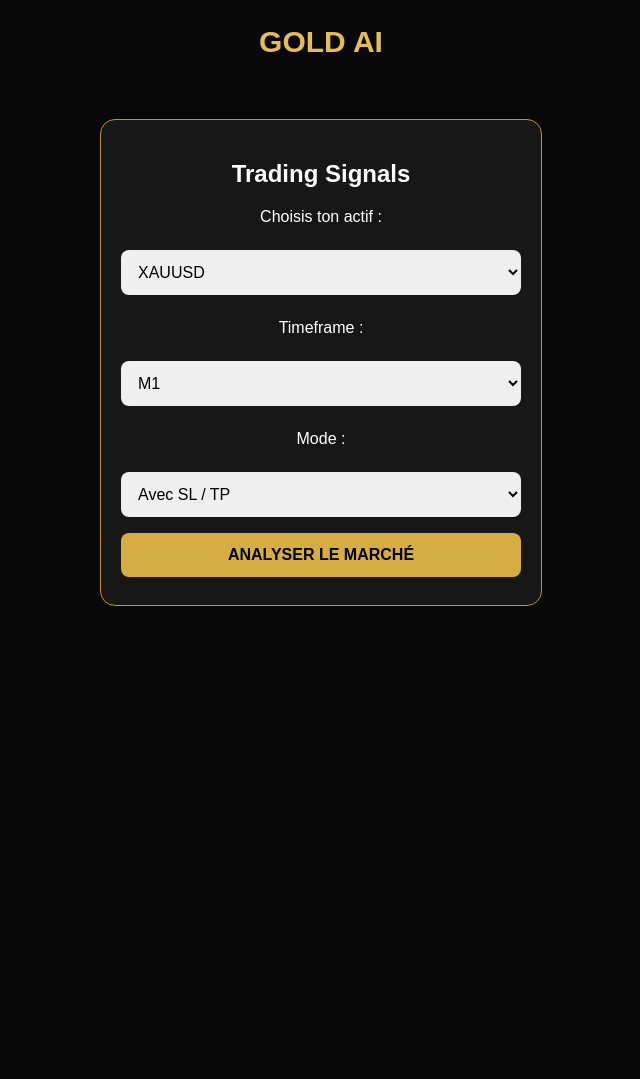
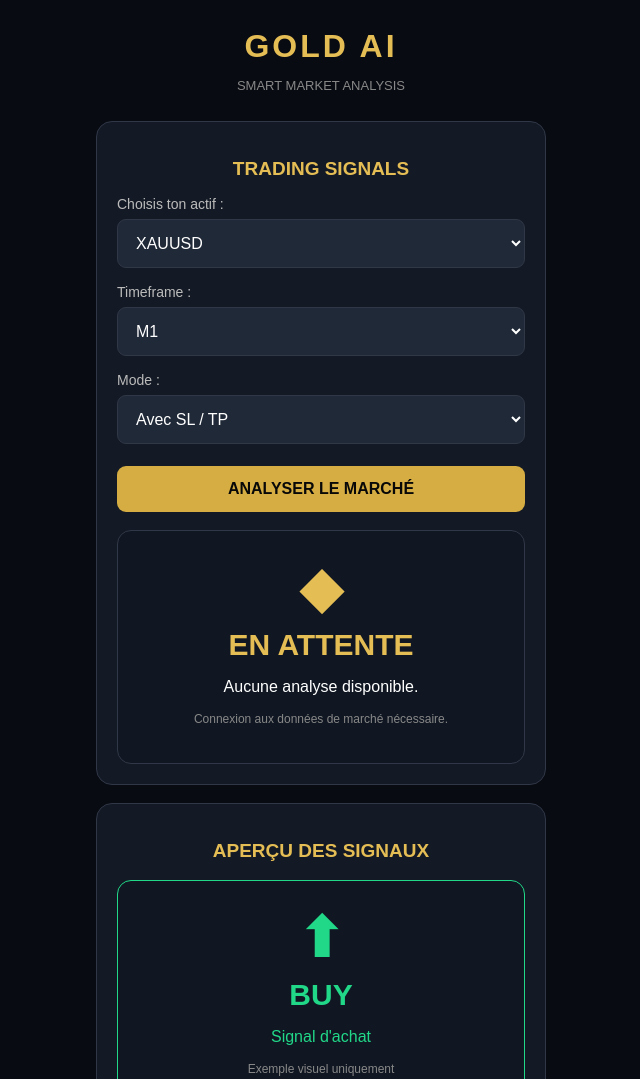
Before and after one commit to Sosor9/gold-ai, a plain HTML site: page index.html in a window 1280 px wide. Shown: the top 1079 px of the page, without its empty margins (319-959 px from the left). Before the commit the page ends 800 px from the top, so only its background shows below. Drawn offline with Linux system fonts and the light colour scheme.

Commit message:
Refactor index.html for improved styling and layout
Updated styles and improved layout for better user experience. Modified trading signals section and adjusted button functionalities.

```diff
--- a/index.html
+++ b/index.html
@@ -4,59 +4,148 @@
 <meta charset="UTF-8">
 <meta name="viewport" content="width=device-width, initial-scale=1.0">
 <title>GOLD AI</title>
+
 <style>
+* {
+  box-sizing: border-box;
+}
+
 body {
   margin: 0;
-  background: #080808;
+  background: #080b12;
   color: white;
   font-family: Arial, sans-serif;
+}
+
+header {
   text-align: center;
+  padding: 28px 15px;
+  font-size: 32px;
+  font-weight: bold;
+  color: #e5bd55;
+  letter-spacing: 3px;
 }
-header {
-  padding: 25px;
+
+.subtitle {
+  text-align: center;
+  color: #888;
+  font-size: 13px;
+  margin-top: -15px;
+}
+
+.container {
+  padding: 15px;
+  max-width: 480px;
+  margin: auto;
+}
+
+.card {
+  background: #141a25;
+  border: 1px solid #303747;
+  border-radius: 16px;
+  padding: 20px;
+  margin-bottom: 18px;
+}
+
+h2 {
   color: #e5bd55;
+  text-align: center;
+  font-size: 19px;
+}
+
+label {
+  display: block;
+  margin-top: 16px;
+  margin-bottom: 7px;
+  color: #bbb;
+  font-size: 14px;
+}
+
+select, button {
+  width: 100%;
+  padding: 14px;
+  border-radius: 9px;
+  border: 1px solid #303747;
+  background: #202938;
+  color: white;
+  font-size: 16px;
+}
+
+button {
+  margin-top: 22px;
+  background: #d5ad42;
+  color: #080808;
+  font-weight: bold;
+  border: none;
+  cursor: pointer;
+}
+
+button:active {
+  opacity: 0.8;
+}
+
+.signal {
+  text-align: center;
+  padding: 25px 15px;
+  border-radius: 14px;
+  background: #101722;
+  margin-top: 18px;
+  border: 1px solid #303747;
+}
+
+.signal-icon {
+  font-size: 55px;
+  font-weight: bold;
+}
+
+.signal-title {
   font-size: 30px;
   font-weight: bold;
+  margin: 8px;
 }
-.container {
+
+.buy {
+  color: #21d889;
+  border-color: #21d889;
+}
+
+.sell {
+  color: #ff5151;
+  border-color: #ff5151;
+}
+
+.neutral {
+  color: #e5bd55;
+}
+
+.info {
+  color: #888;
+  font-size: 12px;
+  text-align: center;
+  margin-top: 15px;
+}
+
+.footer {
+  text-align: center;
+  color: #666;
+  font-size: 12px;
   padding: 20px;
-}
-.card {
-  background: #171717;
-  border: 1px solid #b89535;
-  border-radius: 15px;
-  padding: 20px;
-  margin: 15px auto;
-  max-width: 400px;
-}
-select, button {
-  width: 100%;
-  padding: 13px;
-  margin: 8px 0;
-  border-radius: 8px;
-  border: none;
-  font-size: 16px;
-}
-button {
-  background: #d5ad42;
-  color: black;
-  font-weight: bold;
-  cursor: pointer;
-}
-.price {
-  color: #e5bd55;
-  font-size: 25px;
 }
 </style>
 </head>
+
 <body>
 
 <header>GOLD AI</header>
+<p class="subtitle">SMART MARKET ANALYSIS</p>
 
 <div class="container">
+
   <div class="card">
-    <h2>Trading Signals</h2>
-    <p>Choisis ton actif :</p>
+
+    <h2>TRADING SIGNALS</h2>
+
+    <label>Choisis ton actif :</label>
     <select id="asset">
       <option>XAUUSD</option>
       <option>EUR/USD</option>
@@ -65,7 +154,7 @@ button {
       <option>ETH/USD</option>
     </select>
 
-    <p>Timeframe :</p>
+    <label>Timeframe :</label>
     <select id="timeframe">
       <option>M1</option>
       <option>M5</option>
@@ -73,24 +162,55 @@ button {
       <option>H1</option>
     </select>
 
-    <p>Mode :</p>
+    <label>Mode :</label>
     <select id="mode">
       <option>Avec SL / TP</option>
       <option>Sans SL / TP</option>
     </select>
 
     <button onclick="analyze()">ANALYSER LE MARCHÉ</button>
-    <div id="result"></div>
+
+    <div id="result" class="signal">
+      <div class="signal-icon neutral">◆</div>
+      <div class="signal-title neutral">EN ATTENTE</div>
+      <p>Aucune analyse disponible.</p>
+      <p class="info">Connexion aux données de marché nécessaire.</p>
+    </div>
+
   </div>
+
+  <div class="card">
+    <h2>APERÇU DES SIGNAUX</h2>
+
+    <div class="signal buy">
+      <div class="signal-icon">⬆</div>
+      <div class="signal-title">BUY</div>
+      <p>Signal d'achat</p>
+      <p class="info">Exemple visuel uniquement</p>
+    </div>
+
+    <div class="signal sell">
+      <div class="signal-icon">⬇</div>
+      <div class="signal-title">SELL</div>
+      <p>Signal de vente</p>
+      <p class="info">Exemple visuel uniquement</p>
+    </div>
+
+  </div>
+
+</div>
+
+<div class="footer">
+GOLD AI © 2026 — Signaux non disponibles sans données connectées.
 </div>
 
 <script>
 function analyze() {
-  document.getElementById("result").innerHTML =
-  "<p style='color:#e5bd55'>Analyse en attente...</p>" +
-  "<p>La connexion aux données de marché doit encore être configurée.</p>";
-}
-</script>
+  const asset = document.getElementById("asset").value;
+  const timeframe = document.getElementById("timeframe").value;
+  const result = document.getElementById("result");
 
-</body>
-</html>
+  result.innerHTML = `
+    <div class="signal-icon neutral">◆</div>
+    <div class="signal-title neutral">EN ATTENTE</div>
+    <p>${asset} — ${time
```
